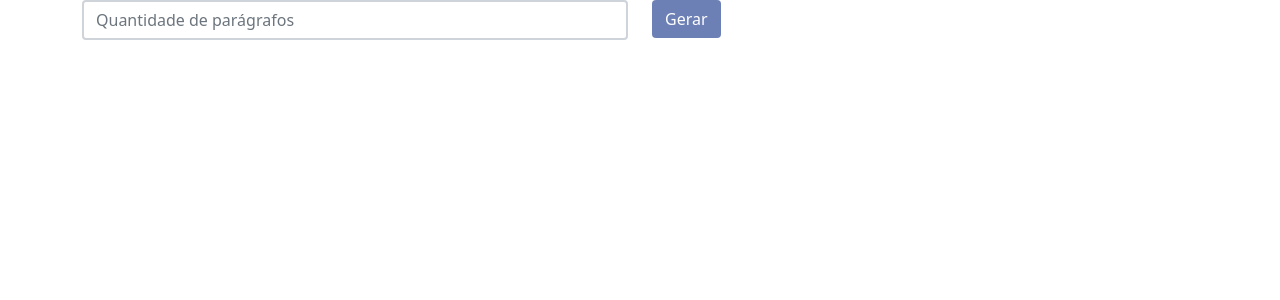
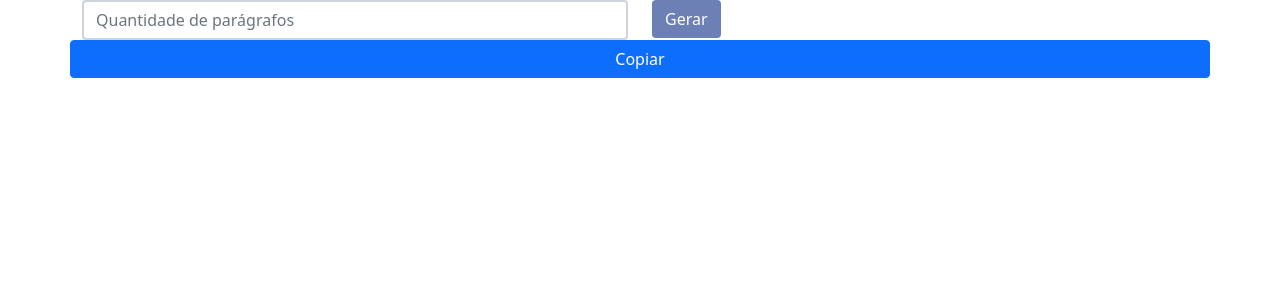
Before and after one commit to ressenzo/cruzeiro-ipsum-generator, a React (Create React App) app: page / in a window 1280 px wide. Shown: the top 300 px of the page. Built offline with nearby package versions, Linux system fonts and the light colour scheme.

Commit message:
Writing generated text to clipboard

```diff
--- a/src/App.tsx
+++ b/src/App.tsx
@@ -1,4 +1,4 @@
-import { FormEvent, useState } from "react";
+import { FormEvent, useRef, useState } from "react";
 import Form from "./components/Form/Form";
 import { CRUZEIRO_WORDS } from "./words/cruzeiro-words";
 import { IPSUM_WORDS } from "./words/ipsum-words";
@@ -13,6 +13,8 @@ const App = () => {
 
   const [paragraphQuantity, setParagraphQuantity] = useState<number>(0);
   const [result, setResult] = useState<string[]>([]);
+
+  const divTexto = useRef<HTMLDivElement>(null);
 
   const generateIpsum = (e: FormEvent<HTMLFormElement>) => {
 
@@ -84,13 +86,18 @@ const App = () => {
     return Math.floor(Math.random() * (max - min)) + min;
   }
 
+  const copyToClipboard = () => {
+    const text = divTexto.current?.innerText as string;
+    navigator.clipboard.writeText(text);
+  }
+
   return (
     <div className="container">
       <Form
         onSubmit={generateIpsum}
         onChangeQuantity={setParagraphQuantity}
       />
-      <div className="row">
+      <div className="row" ref={divTexto}>
         {
           result.map((p, index) => {
             return (
@@ -99,6 +106,15 @@ const App = () => {
           })
         }
       </div>
+      <div className="row">
+        <button
+          type="button"
+          className="btn btn-primary"
+          onClick={copyToClipboard}
+        >
+          Copiar
+        </button>
+      </div>
     </div>
   )
 }
```
